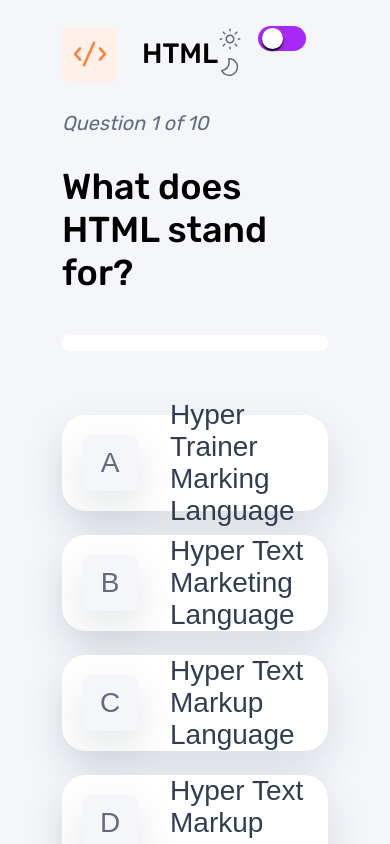
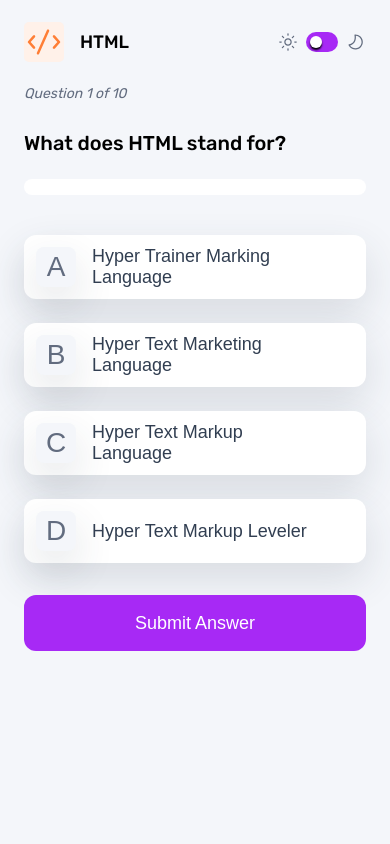
Before and after one commit to eddyriv3ra/quiz-app, a Next.js app: page / in a window 390 px wide. Both pictures are taken after a click on the button "HTML". Shown: the top 844 px of the page. Built offline with nearby package versions, Linux system fonts and the light colour scheme.

Commit message:
handle small devices responsive

```diff
--- a/src/app/components/Badge/Badge.module.scss
+++ b/src/app/components/Badge/Badge.module.scss
@@ -5,6 +5,12 @@
   height: 56px;
   background-repeat: no-repeat;
   background-position: center;
+
+  @include mq(sm) {
+    width: 40px;
+    height: 40px;
+    border-radius: 5px;
+  }
 }
 
 .selectedSubject {
@@ -14,4 +20,9 @@
   font-size: 28px;
   font-weight: 500;
   line-height: 100%;
+
+  @include mq(sm) {
+    font-size: 18px;
+    gap: 16px;
+  }
 }
--- a/src/app/components/Button/Button.module.scss
+++ b/src/app/components/Button/Button.module.scss
@@ -1,3 +1,5 @@
+@use "@/app/styles/media-query" as *;
+
 .button {
   background-color: var(--purple);
   height: 92px;
@@ -8,6 +10,7 @@
   font-size: 28px;
   font-style: normal;
   font-weight: 500;
+  line-height: 100%;
   color: var(--pure-white);
 
   &:hover {
@@ -18,4 +21,10 @@
       ),
       var(--purple, #a729f5);
   }
+
+  @include mq(sm) {
+    height: 56px;
+    border-radius: 12px;
+    font-size: 18px;
+  }
 }
--- a/src/app/components/QuestionButton/QuestionButton.module.scss
+++ b/src/app/components/QuestionButton/QuestionButton.module.scss
@@ -1,3 +1,5 @@
+@use "@/app/styles/media-query" as *;
+
 .buttonContainer {
   height: 96px;
   background: var(--background-button);
@@ -9,6 +11,13 @@
   padding: 20px;
   cursor: pointer;
   border-style: none;
+
+  @include mq(sm) {
+    gap: 16px;
+    height: 64px;
+    border-radius: 12px;
+    padding: 12px;
+  }
 }
 
 .buttonContainerHover {
@@ -28,6 +37,12 @@
   min-width: 56px;
   background-repeat: no-repeat;
   background-position: center;
+
+  @include mq(sm) {
+    height: 40px;
+    min-width: 40px;
+    width: 40px;
+  }
 }
 
 .text {
@@ -35,7 +50,11 @@
   font-weight: 500;
   width: 100%;
   text-align: start;
-  color: var(--question-text)
+  color: var(--question-text);
+
+  @include mq(sm) {
+    font-size: 18px;
+  }
 }
 
 .noImageBg {
@@ -69,7 +88,7 @@
   outline: 3px solid var(--green);
   display: flex;
 
-  & > div {
+  & > div:first-child {
     background-color: var(--green);
   }
 }
@@ -77,7 +96,18 @@
 .isWrongAnswer {
   outline: 3px solid var(--red);
 
-  & > div {
+  & > div:first-child {
     background-color: var(--red);
   }
 }
+
+.rightIconContainer {
+  width: 40px;
+  height: 40px;
+  position: relative;
+
+  @include mq(sm) {
+    width: 32px;
+    height: 32px;
+  }
+}
--- a/src/app/components/QuestionButton/QuestionButton.tsx
+++ b/src/app/components/QuestionButton/QuestionButton.tsx
@@ -31,7 +31,7 @@ const QuestionButton = ({
   disabled,
   isCorrectAnswer = null,
   answer,
-  submittedAnswer
+  submittedAnswer,
 }: IQuestionButton) => {
   const { currentAnswer } = useSubjectStore(({ currentAnswer }) => ({
     currentAnswer,
@@ -73,22 +73,24 @@ const QuestionButton = ({
             <p className={styles.index}>{questionIndex[index + 1]}</p>
           </div>
           <p className={styles.text}>{title}</p>
+          <div className={styles.rightIconContainer}>
             {isCorrectAnswer === null ? null : (
               <Image
                 src={`/assets/images/${answerIcon}.svg`}
-              width={40}
-              height={40}
                 alt={answerIcon}
+                fill
+                sizes="(max-width: 768px) 100vw, (max-width: 1200px) 50vw, 33vw"
               />
             )}
             {!isCorrectAnswer && submittedAnswer && answer === title ? (
               <Image
                 src="/assets/images/checkmark.svg"
-              width={40}
-              height={40}
                 alt={answerIcon}
+                fill
+                sizes="(max-width: 768px) 100vw, (max-width: 1200px) 50vw, 33vw"
               />
             ) : null}
+          </div>
         </>
       )}
     </button>
--- a/src/app/components/Quiz/Quiz.module.scss
+++ b/src/app/components/Quiz/Quiz.module.scss
@@ -11,6 +11,10 @@
     align-items: center;
     width: 100%;
     padding: 0 62px;
+  }
+
+  @include mq(sm) {
+    padding: 0 24px;
   }
 }
 
@@ -27,6 +31,10 @@
 
   @include mq(md) {
     padding-top: 64px;
+  }
+
+  @include mq(sm) {
+    padding-top: 40px;
   }
 }
 
@@ -48,6 +56,10 @@
     width: 100%;
     padding-bottom: 40px;
   }
+
+  @include mq(sm) {
+    padding-bottom: 24px;
+  }
 }
 
 .textDescription {
@@ -56,12 +68,20 @@
   font-weight: 400;
   line-height: 150%;
   color: var(--left-subtitle);
+
+  @include mq(sm) {
+    font-size: 14px;
+  }
 }
 
 .question {
   font-size: 36px;
   font-weight: 500;
   line-height: 120%;
+
+  @include mq(sm) {
+    font-size: 20px;
+  }
 }
 
 .noSubjectPadding {
@@ -86,6 +106,11 @@
   & > p:last-child {
     font-weight: 500;
   }
+
+  @include mq(sm) {
+    font-size: 40px;
+    line-height: 100%;
+  }
 }
 
 .noAnswer {
@@ -108,7 +133,7 @@
 
   @include mq(md) {
     width: 100%;
-    padding-top: 64px;
+    padding-top: 40px;
   }
 }
 
--- a/src/app/components/Toggle/Toggle.module.scss
+++ b/src/app/components/Toggle/Toggle.module.scss
@@ -1,5 +1,18 @@
+@use "@/app/styles/media-query" as *;
+
 .toggleContainer {
-  display: inline-block;
+  display: flex;
+}
+
+.imageContainer {
+  width: 24px;
+  height: 24px;
+  position: relative;
+
+  @include mq(sm) {
+    width: 20px;
+    height: 20px;
+  }
 }
 
 .SwitchRoot {
@@ -11,8 +24,13 @@
   position: relative;
   -webkit-tap-highlight-color: rgba(0, 0, 0, 0);
   margin: 0 16px;
+
+  @include mq(sm) {
+    margin: 0 8px;
+    width: 32px;
+    height: 20px;
+  }
 }
-
 
 .SwitchThumb {
   display: block;
@@ -24,13 +42,16 @@
   transition: transform 100ms;
   transform: translateX(4px);
   will-change: transform;
+
+  @include mq(sm) {
+    width: 12px;
+    height: 12px;
+  }
 }
-.SwitchThumb[data-state='checked'] {
+.SwitchThumb[data-state="checked"] {
   transform: translateX(24px);
+
+  @include mq(sm) {
+    transform: translateX(18px);
+  }
 }
-
-.Label {
-  color: white;
-  font-size: 15px;
-  line-height: 1;
-}
--- a/src/app/components/Toggle/Toggle.tsx
+++ b/src/app/components/Toggle/Toggle.tsx
@@ -13,13 +13,15 @@ const Toggle = () => {
 
   return (
     <div className={styles.toggleContainer}>
+      <div className={styles.imageContainer}>
         <Image
           src={`/assets/fluent_weather-sunny-${currentTheme}.svg`}
-        width={24}
-        height={24}
           alt="sun"
           priority
+          fill
+          sizes="(max-width: 768px) 100vw, (max-width: 1200px) 50vw, 33vw"
         />
+      </div>
       <Switch.Root
         className={styles.SwitchRoot}
         id="switcher"
@@ -28,13 +30,15 @@ const Toggle = () => {
       >
         <Switch.Thumb className={styles.SwitchThumb} />
       </Switch.Root>
+      <div className={styles.imageContainer}>
         <Image
           src={`/assets/fluent_weather-moon-${currentTheme}.svg`}
-        width={24}
-        height={24}
           alt="moon"
           priority
+          fill
+          sizes="(max-width: 768px) 100vw, (max-width: 1200px) 50vw, 33vw"
         />
+      </div>
     </div>
   );
 };
--- a/src/app/page.module.scss
+++ b/src/app/page.module.scss
@@ -5,6 +5,7 @@
   background: var(--background);
   display: flex;
   justify-content: center;
+  min-width: 375px;
 
   @include mq(md) {
     display: block;
@@ -21,4 +22,8 @@
   @include mq(md) {
     padding: 54px 62px;
   }
+
+  @include mq(sm) {
+    padding: 16px 24px;
+  }
 }
```
Lines whose indentation alone changed are shown as unchanged.
